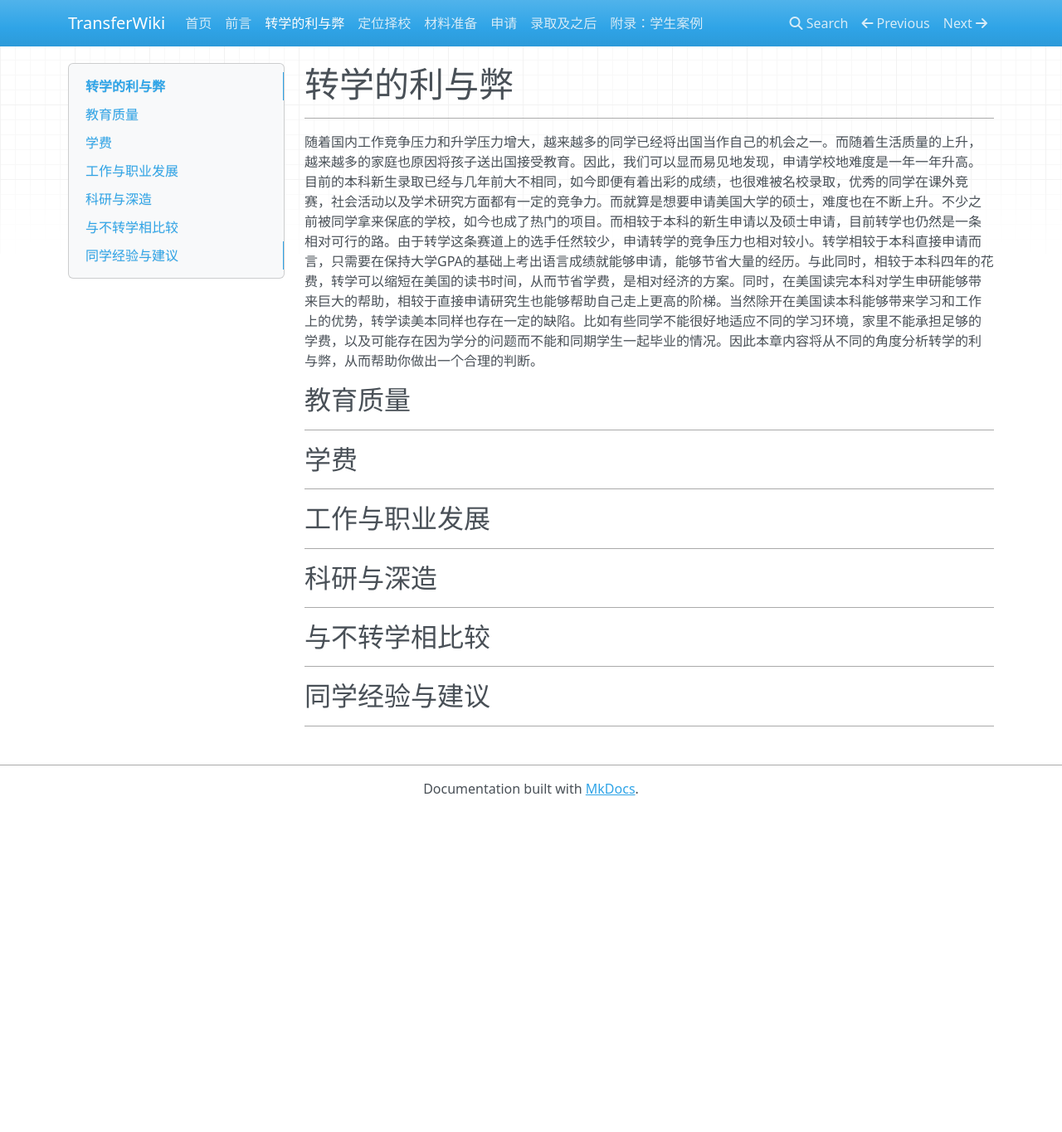
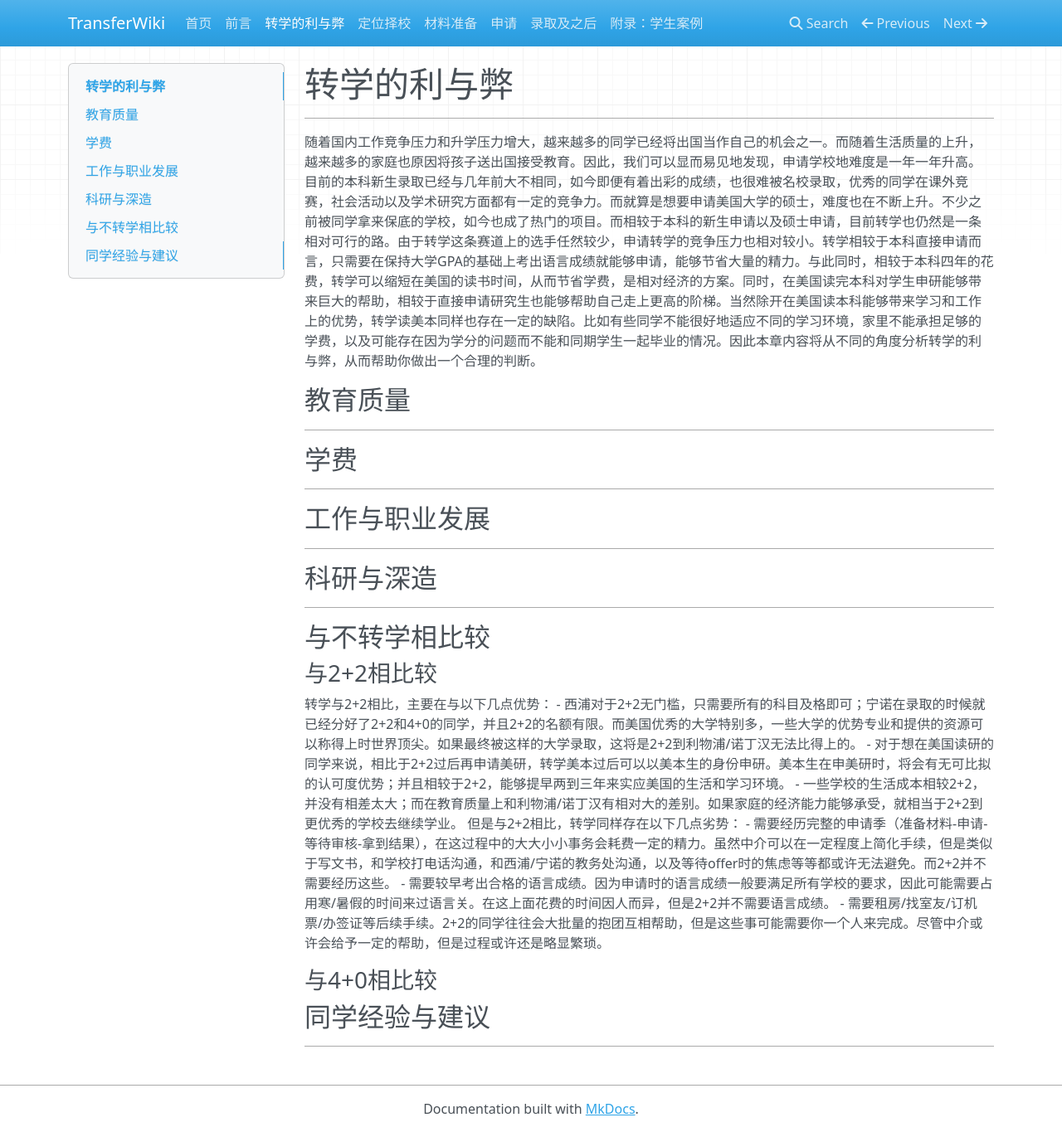
Before and after one commit to SihanXU/TransferWiki, an MkDocs documentation site: the page built from docs/think.md, in a window 1280 px wide and 1365 px high. Shown: the whole window at 83% size. Built offline with MkDocs 1.6.1, drawn with Linux system fonts in a browser that asks for light colours; nearby versions of some CDN libraries.

Commit message:
Update think.md

```diff
--- a/docs/think.md
+++ b/docs/think.md
@@ -2,7 +2,7 @@
 
 ***
 
-随着国内工作竞争压力和升学压力增大，越来越多的同学已经将出国当作自己的机会之一。而随着生活质量的上升，越来越多的家庭也原因将孩子送出国接受教育。因此，我们可以显而易见地发现，申请学校地难度是一年一年升高。目前的本科新生录取已经与几年前大不相同，如今即便有着出彩的成绩，也很难被名校录取，优秀的同学在课外竞赛，社会活动以及学术研究方面都有一定的竞争力。而就算是想要申请美国大学的硕士，难度也在不断上升。不少之前被同学拿来保底的学校，如今也成了热门的项目。而相较于本科的新生申请以及硕士申请，目前转学也仍然是一条相对可行的路。由于转学这条赛道上的选手任然较少，申请转学的竞争压力也相对较小。转学相较于本科直接申请而言，只需要在保持大学GPA的基础上考出语言成绩就能够申请，能够节省大量的经历。与此同时，相较于本科四年的花费，转学可以缩短在美国的读书时间，从而节省学费，是相对经济的方案。同时，在美国读完本科对学生申研能够带来巨大的帮助，相较于直接申请研究生也能够帮助自己走上更高的阶梯。当然除开在美国读本科能够带来学习和工作上的优势，转学读美本同样也存在一定的缺陷。比如有些同学不能很好地适应不同的学习环境，家里不能承担足够的学费，以及可能存在因为学分的问题而不能和同期学生一起毕业的情况。因此本章内容将从不同的角度分析转学的利与弊，从而帮助你做出一个合理的判断。
+随着国内工作竞争压力和升学压力增大，越来越多的同学已经将出国当作自己的机会之一。而随着生活质量的上升，越来越多的家庭也原因将孩子送出国接受教育。因此，我们可以显而易见地发现，申请学校地难度是一年一年升高。目前的本科新生录取已经与几年前大不相同，如今即便有着出彩的成绩，也很难被名校录取，优秀的同学在课外竞赛，社会活动以及学术研究方面都有一定的竞争力。而就算是想要申请美国大学的硕士，难度也在不断上升。不少之前被同学拿来保底的学校，如今也成了热门的项目。而相较于本科的新生申请以及硕士申请，目前转学也仍然是一条相对可行的路。由于转学这条赛道上的选手任然较少，申请转学的竞争压力也相对较小。转学相较于本科直接申请而言，只需要在保持大学GPA的基础上考出语言成绩就能够申请，能够节省大量的精力。与此同时，相较于本科四年的花费，转学可以缩短在美国的读书时间，从而节省学费，是相对经济的方案。同时，在美国读完本科对学生申研能够带来巨大的帮助，相较于直接申请研究生也能够帮助自己走上更高的阶梯。当然除开在美国读本科能够带来学习和工作上的优势，转学读美本同样也存在一定的缺陷。比如有些同学不能很好地适应不同的学习环境，家里不能承担足够的学费，以及可能存在因为学分的问题而不能和同期学生一起毕业的情况。因此本章内容将从不同的角度分析转学的利与弊，从而帮助你做出一个合理的判断。
 
 ## 教育质量
 
@@ -21,9 +21,16 @@
 ***
 
 ## 与不转学相比较
-
-***
-
+### 与2+2相比较
+转学与2+2相比，主要在与以下几点优势：
+- 西浦对于2+2无门槛，只需要所有的科目及格即可；宁诺在录取的时候就已经分好了2+2和4+0的同学，并且2+2的名额有限。而美国优秀的大学特别多，一些大学的优势专业和提供的资源可以称得上时世界顶尖。如果最终被这样的大学录取，这将是2+2到利物浦/诺丁汉无法比得上的。
+- 对于想在美国读研的同学来说，相比于2+2过后再申请美研，转学美本过后可以以美本生的身份申研。美本生在申美研时，将会有无可比拟的认可度优势；并且相较于2+2，能够提早两到三年来实应美国的生活和学习环境。
+- 一些学校的生活成本相较2+2，并没有相差太大；而在教育质量上和利物浦/诺丁汉有相对大的差别。如果家庭的经济能力能够承受，就相当于2+2到更优秀的学校去继续学业。
+但是与2+2相比，转学同样存在以下几点劣势：
+- 需要经历完整的申请季（准备材料-申请-等待审核-拿到结果），在这过程中的大大小小事务会耗费一定的精力。虽然中介可以在一定程度上简化手续，但是类似于写文书，和学校打电话沟通，和西浦/宁诺的教务处沟通，以及等待offer时的焦虑等等都或许无法避免。而2+2并不需要经历这些。
+- 需要较早考出合格的语言成绩。因为申请时的语言成绩一般要满足所有学校的要求，因此可能需要占用寒/暑假的时间来过语言关。在这上面花费的时间因人而异，但是2+2并不需要语言成绩。
+- 需要租房/找室友/订机票/办签证等后续手续。2+2的同学往往会大批量的抱团互相帮助，但是这些事可能需要你一个人来完成。尽管中介或许会给予一定的帮助，但是过程或许还是略显繁琐。
+### 与4+0相比较
 ## 同学经验与建议
 
 ***
```
